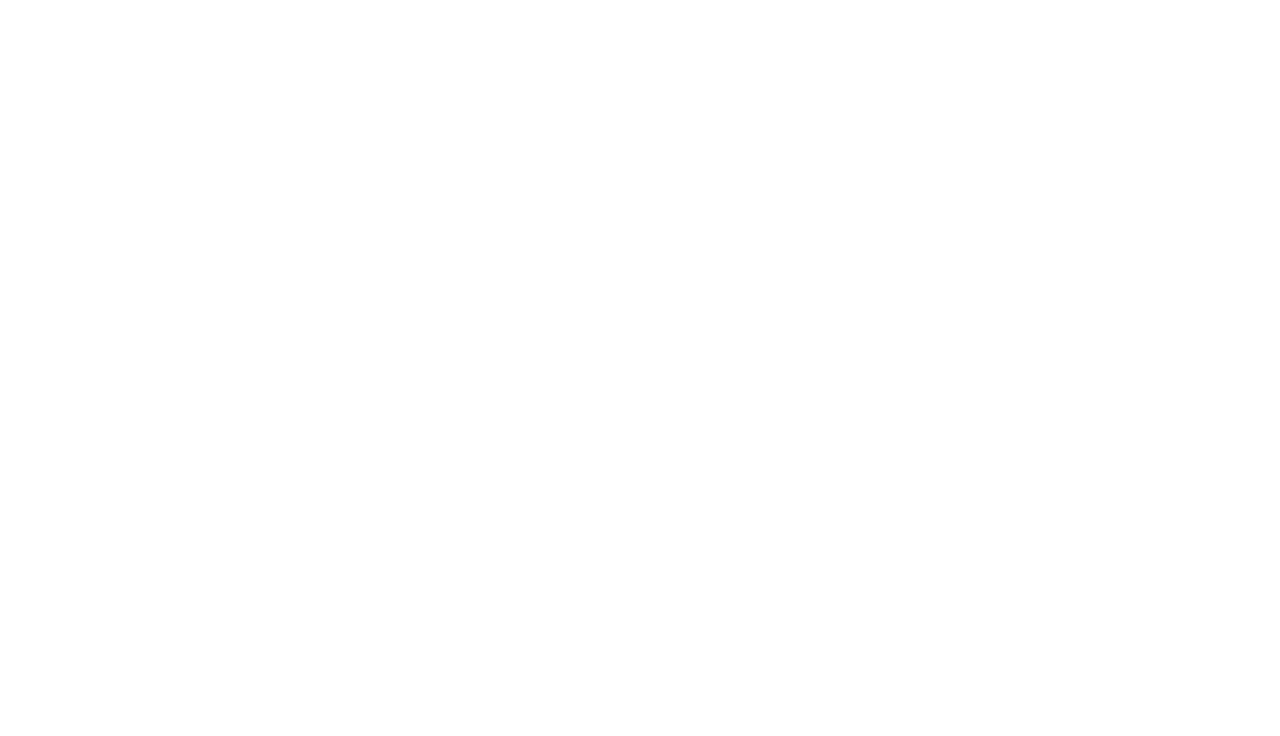
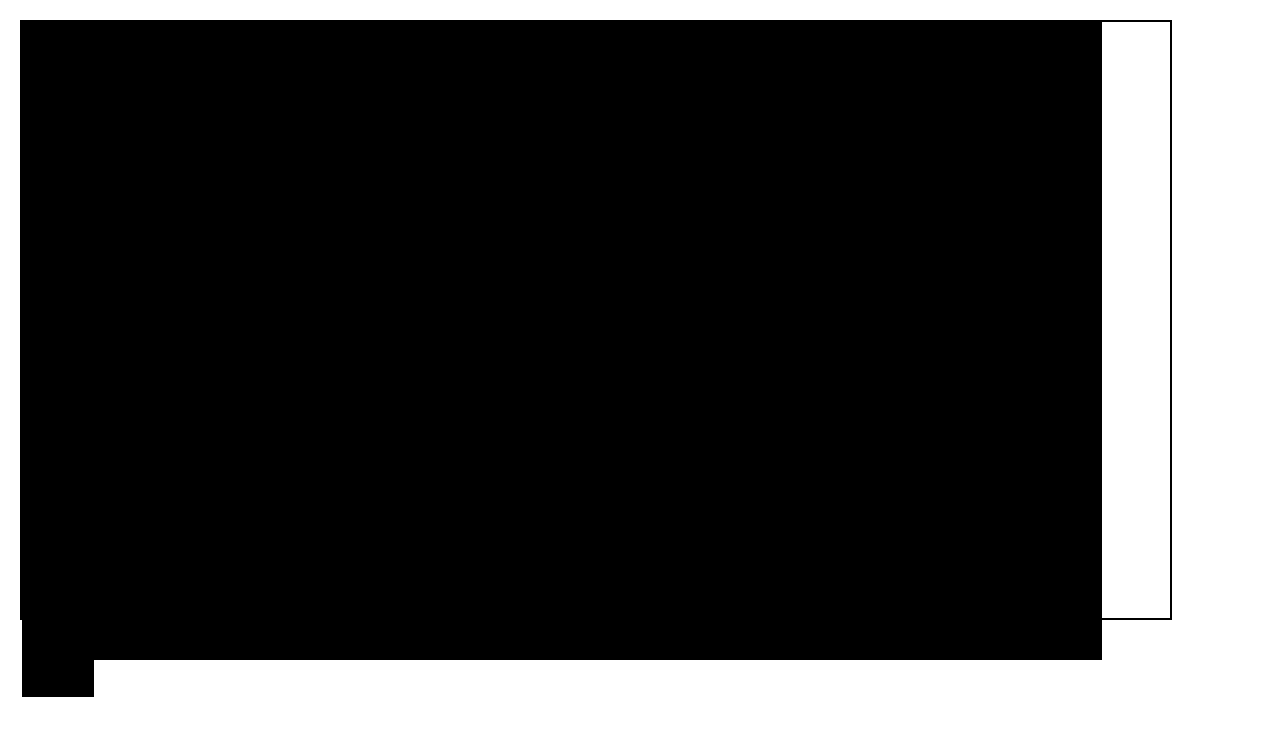
Before and after one commit to Hypirius/Odin-Etch-a-Sketch, a plain HTML site: page index.html in a window 1280 px wide. Drawn offline with Linux system fonts and the light colour scheme.

Commit message:
Add wip gridSize functionality

```diff
--- a/index.html
+++ b/index.html
@@ -7,5 +7,7 @@
     <link rel="stylesheet" href="style.css" />
     <title>Document</title>
   </head>
-  <body></body>
+  <body>
+    <div class="container"></div>
+  </body>
 </html>
--- a/index.js
+++ b/index.js
@@ -0,0 +1,18 @@
+const container = document.querySelector(".container");
+console.log(container);
+
+function createBlocks(blockSize) {
+  const block = document.createElement("div");
+  block.style.width = `${container.offsetWidth / blockSize}px`;
+  block.style.height = `${container.offsetHeight / blockSize}px`;
+  container.append(block);
+}
+
+function addBlocks(gridSize) {
+  for (let i = 0; i < gridSize * gridSize; i++) {
+    createBlocks(`${gridSize}`);
+  }
+  addBlockHover();
+}
+
+addBlocks(16);
--- a/style.css
+++ b/style.css
@@ -0,0 +1,19 @@
+* {
+  margin: 0;
+  padding: 0;
+  box-sizing: border-box;
+}
+
+.container {
+  display: flex;
+  flex-wrap: wrap;
+  border: 2px solid black;
+
+  margin: 20px;
+  width: 90%;
+  height: 600px;
+}
+
+.container > div {
+  background-color: black;
+}
```
